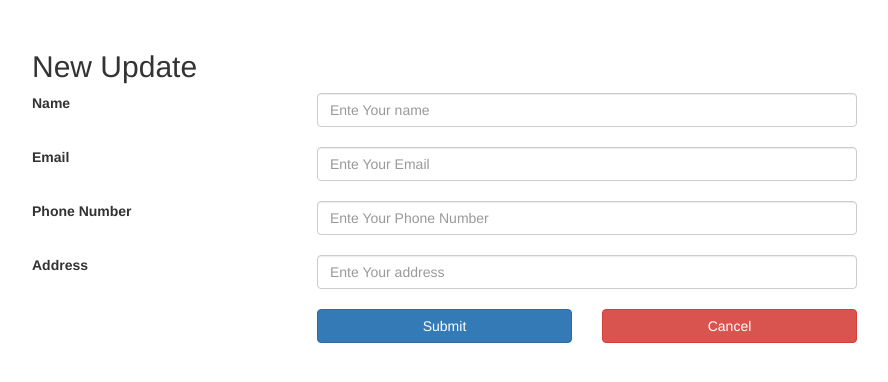
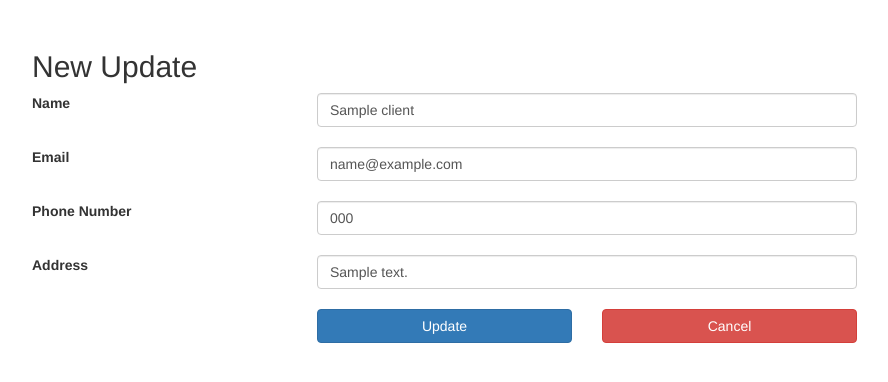
Before and after one commit to Abu-Salah-Musha-Lemon/php, a PHP site: page /learnPhp/myshop/v2/edit.php?editid=1 in a window 1280 px wide. Shown: the top 382 px of the page, without its empty margins (53-941 px from the left). Run offline with PHP 8.4, Linux system fonts and the light colour scheme; tables that the repository leaves empty or names only in its code hold one stand-in row (values such as "Sample post").

Commit message:
complete crud

```diff
--- a/crud/myshop/v2/edit.php
+++ b/crud/myshop/v2/edit.php
@@ -1,12 +1,20 @@
 <?php
 include_once "connection.php";
+$id = $_GET["editid"];
+$sql = "SELECT * FROM `clients` WHERE id = $id";
+$result = mysqli_query($conn,$sql);
+$row = mysqli_fetch_assoc($result);
+$name =$row["name"];
+$email =$row["email"];
+$phone =$row["phone"];
+$address =$row["address"];
 
 if (isset($_POST['submit'])) {
     $name =$_POST["name"];
     $email =$_POST["email"];
     $phone =$_POST["phone"];
     $address =$_POST["address"];
-        $sql = "INSERT INTO clients (name, email, phone, address) VALUES('$name','$email','$phone','$address')";
+        $sql = "UPDATE `clients` SET `id`='$id',`name`='$name',`email`='$email',`phone`='$phone',`address`='$address' WHERE id = $id ";
         $result = mysqli_query($conn,$sql);
         if ($result) {
             // echo"data inserted successfully";
@@ -37,30 +45,30 @@ if (isset($_POST['submit'])) {
                 <div class="row md-3">
                         <label class="col-sm-3 col-form-lable">Name</label>
                     <div class="col-sm-6">
-                        <input type="text" class="form-control" name="name" placeholder="Ente Your name" >
+                        <input type="text" class="form-control" name="name" value="<?php echo $name;?>" >
                     </div>
                 </div><br>
                 <div class="row md-3">
                         <label class="col-sm-3 col-form-lable">Email</label>
                         <div class="col-sm-6">
-                            <input type="Email" class="form-control" name="email" placeholder="Ente Your Email">
+                            <input type="Email" class="form-control" name="email" value="<?php echo $email;?>">
                         </div>
                 </div><br>
                 <div class="row md-3">
                         <label class="col-sm-3 col-form-lable">Phone Number</label>
                         <div class="col-sm-6">
-                            <input type="number" class="form-control" name="phone" placeholder="Ente Your Phone Number">
+                            <input type="" class="form-control" name="phone" value="<?php echo $phone;?>">
                         </div>
                 </div><br>
                 <div class="row md-3">
                         <label class="col-sm-3 col-form-lable">Address</label>
                         <div class="col-sm-6">
-                         <input type="text" class="form-control" name="address" placeholder="Ente Your address">
+                         <input type="text" class="form-control" name="address" value="<?php echo $address;?>">
                         </div>
                 </div><br>
                 <div class="row md-3">
                         <div class="offset-sm-3 col-sm-3 d-grid">
-                            <button type="submit" class="btn btn-primary" name="submit">Submit</button>
+                            <button type="submit" class="btn btn-primary" name="submit">Update</button>
                             <!-- <a type="submit" class="btn btn-primary" href=""name="submit" role="button">Submit</a> -->
                         </div>
                         <div class="col-sm-3 d-grid">
```
Also changed, not shown: crud/myshop/v2/delete.php (+16 -0 lines).
